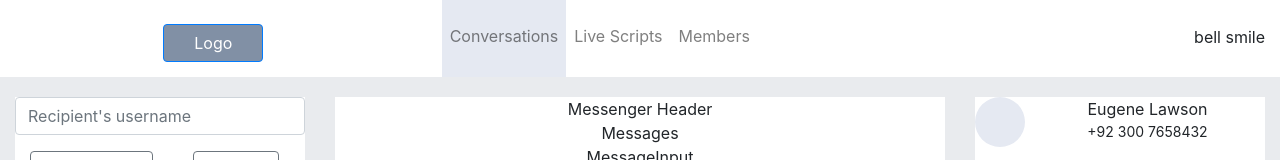
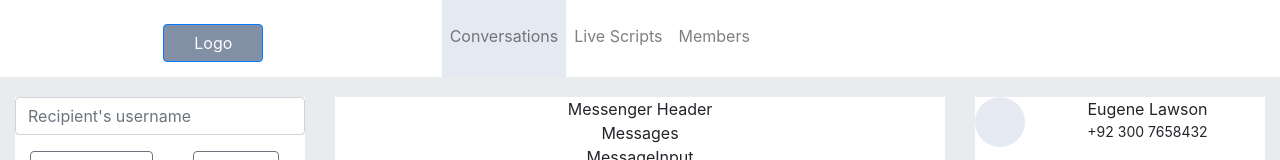
Before and after one commit to Shakeel-Ur-Rehman/marvel-chat, a React (Create React App) app: page / in a window 1280 px wide. Shown: the top 160 px of the page. Built offline with nearby package versions, Linux system fonts and the light colour scheme.

Commit message:
remove text for bell/smile

```diff
--- a/src/components/Header.js
+++ b/src/components/Header.js
@@ -21,7 +21,7 @@ class Header extends Component {
                         </Nav>
                     </Col>
                     <Col>
-                     <div style={{height:"100%",paddingTop:"25px",textAlign:'right'}}> bell <span> smile</span> </div>
+                     <div style={{height:"100%",paddingTop:"25px",textAlign:'right'}}> </div>
                     </Col>
                 </Row>
                 </Container>
```
